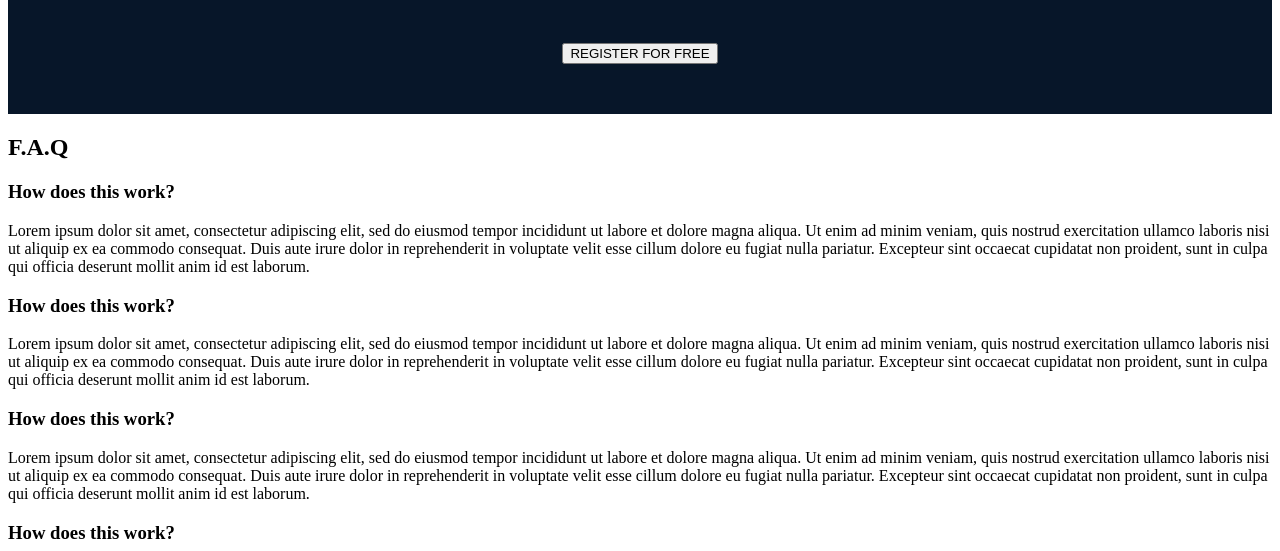
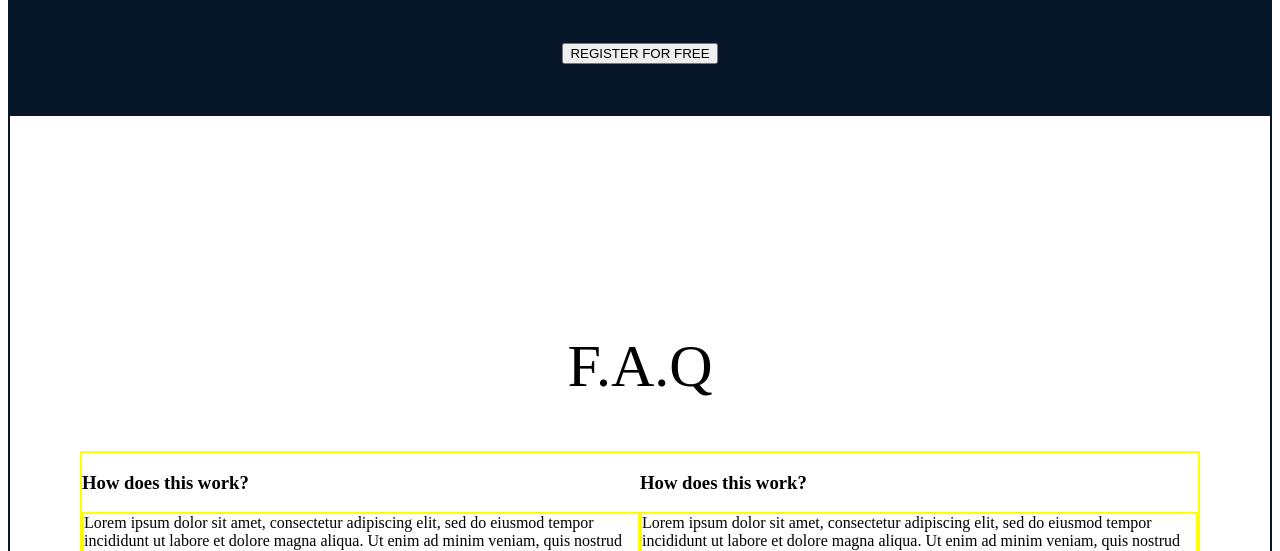
Before and after one commit to musaucrea/alx_html_css, a plain HTML site: page css_advanced/index.html in a window 1280 px wide. Shown: the part 2110-2661 px from the top of the page. Drawn offline with Linux system fonts and the light colour scheme.

Commit message:
added update

```diff
--- a/css_advanced/index.html
+++ b/css_advanced/index.html
@@ -184,7 +184,7 @@
         </section>
         <section class="faqs">
             <h2>F.A.Q</h2>
-            <div>
+            <div class="faq-content">
                 <div>
 
                     <div>
--- a/css_advanced/styles.css
+++ b/css_advanced/styles.css
@@ -311,6 +311,33 @@ nav ul a {
 
 .membership-plans {
     display: flex;
-
     gap: 100px;
 }
+
+
+/*==========================FAQS========================*/
+.faqs {
+    border:2px solid #071629;
+    display: flex;
+    flex-direction: column;
+    justify-content: center;
+    height: 707px;
+    gap: 0px;
+    opacity: 0px;
+    padding: 70px;
+}
+
+.faqs h2 {
+    font-size: 60px;
+    font-weight: 300;
+    display: flex;
+    text-align: center;
+    justify-content: center;
+}
+
+.faq-content{
+ border: 2px solid yellow;
+ display: flex;
+ flex-direction: row;
+ justify-content: center;
+}
```
Also changed, not shown: 2 other files.
